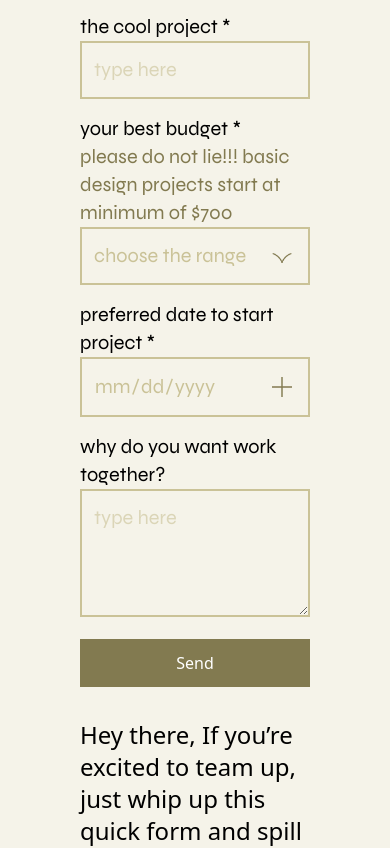
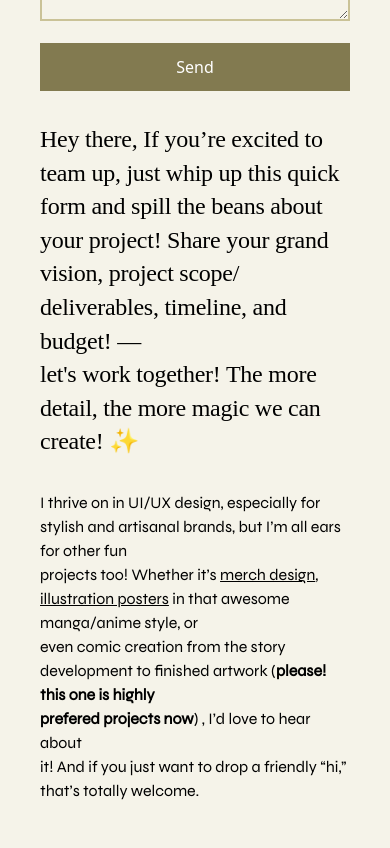
Before and after one commit to Synx002/new-porto, a plain HTML site: page pages/about.html in a window 390 px wide. Shown: the part 2987-3835 px from the top of the page. Drawn offline with nearby package versions, Linux system fonts and the light colour scheme; a web font is replaced by a local one.

Commit message:
mobile about

```diff
--- a/pages/about.html
+++ b/pages/about.html
@@ -12,7 +12,7 @@
     <link href="https://cdn.jsdelivr.net/npm/tailwindcss@2.2.19/dist/tailwind.min.css" rel="stylesheet">
     <script src="https://cdnjs.cloudflare.com/ajax/libs/gsap/3.10.4/gsap.min.js"></script>
 </head>
-<body class="bg-[#F5F3E9] px-20">
+<body class="bg-[#F5F3E9] px-10 md:px-20">
 
 
     <nav class="flex justify-between items-center py-4 bg-[#F5F3E9]">
@@ -119,14 +119,14 @@
 
 
                 <!-- Right Section (Paragraf) -->
-                <div class="md:w-1/2 flex flex-col items-end gap-4 max-w-[360px] 2xl:max-w-[560px]">
-                    <p class="text-2xl">Hey there, If you’re excited to team up, just whip up this quick form and spill the beans about your project! Share your grand vision, project scope/deliverables, timeline, and budget! — let's work together! The more detail, the more magic we can create! ✨</p>
-                    <p class="syne-regular text-base">I thrive on in UI/UX design, especially for stylish and artisanal brands, but I’m all ears for other fun projects too! Whether it’s
+                <div class="md:w-1/2 flex flex-col items-end gap-8 max-w-[380px]">
+                    <p class="text-2xl abhaya-regular tracking-[-0.25px] leading-[140%]">Hey there, If you’re excited to team up, just whip up this quick form and spill the beans about your project! Share your grand vision, project scope/<br>deliverables, timeline, and budget! —<br> let's work together! The more detail, the more magic we can create! ✨</p>
+                    <p class="syne-regular text-[16px] leading-[150%] tracking-[0%]">I thrive on in UI/UX design, especially for stylish and artisanal brands, but I’m all ears for other fun<br>projects too! Whether it’s
                         <span style="text-decoration: underline;">merch design</span>,
                         <span style="text-decoration: underline;">illustration posters</span>
-                        in that awesome manga/anime style, or even comic creation from the story development to finished artwork
-                        (<span class="syne-semibold">please! this one is highly prefered projects now</span>)
-                        , I’d love to hear about it! And if you just want to drop a friendly “hi,” that’s totally welcome. <br> I always strive to get back to everyone, but since I get quite a few inquiries, I focus on projects that feel like the perfect match. Can’t wait to connect!</p>
+                        in that awesome manga/anime style, or<br>even comic creation from the story development to finished artwork
+                        (<span class="syne-semibold">please! this one is highly<br>prefered projects now</span>)
+                        , I’d love to hear about<br>it! And if you just want to drop a friendly “hi,” that’s totally welcome.</p>
                 </div>
             </div>
         </div>
```
Also changed, not shown: index.html (+1 -1 lines).
